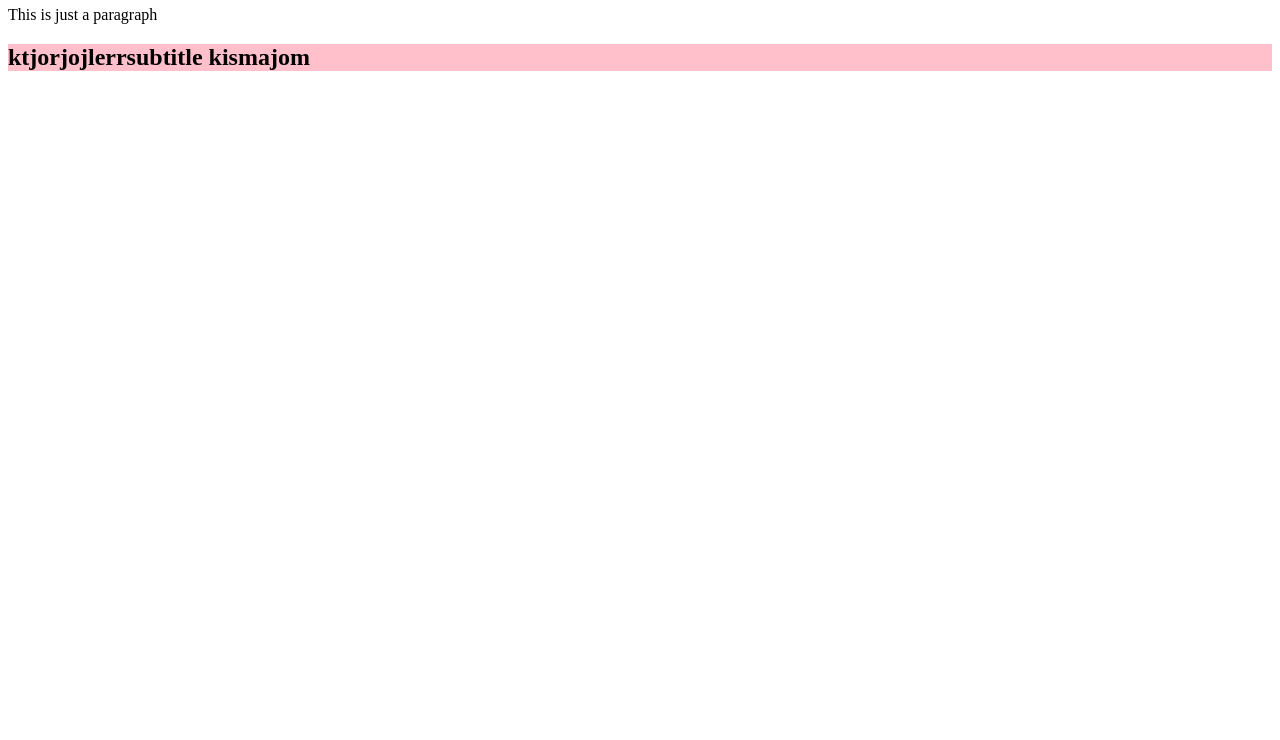
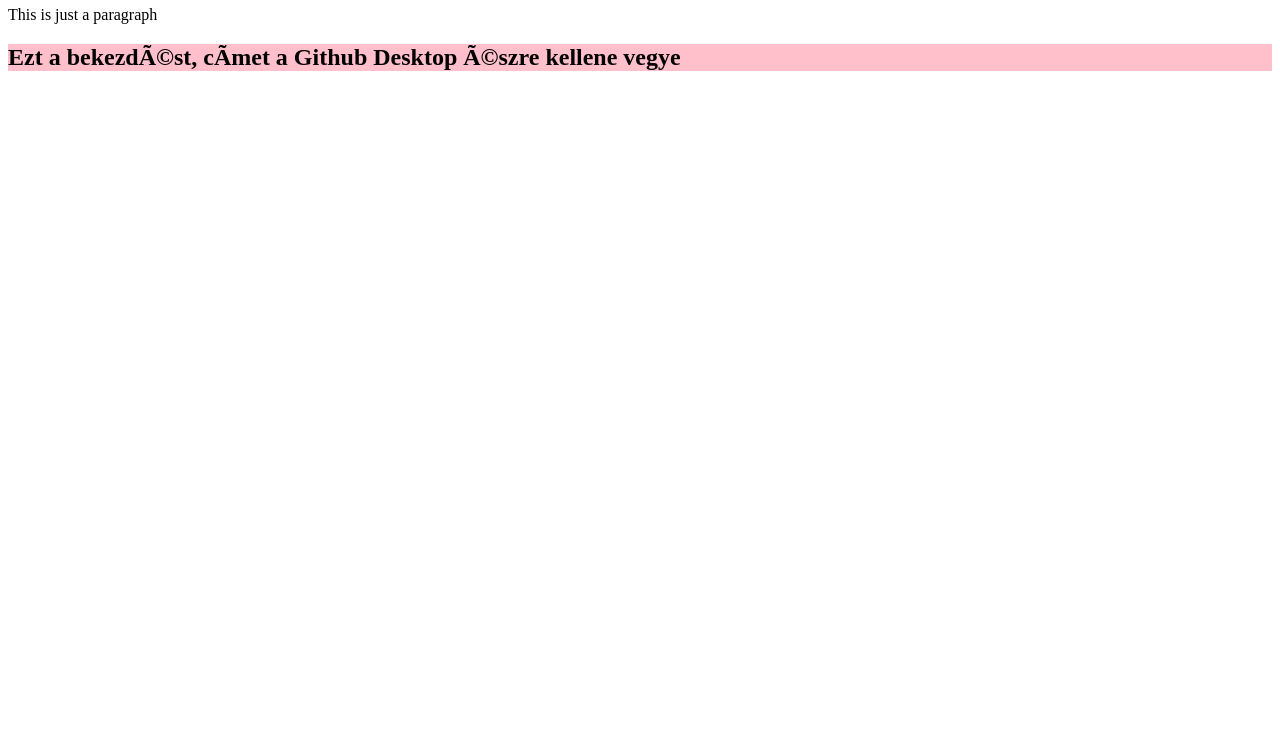
Before and after one commit to treszter/stayathome-example, a plain HTML site: page first-example/index.html in a window 1280 px wide. Shown: the part 60-800 px from the top of the page. Drawn offline with Linux system fonts and the light colour scheme.

Commit message:
replace a header

```diff
--- a/first-example/index.html
+++ b/first-example/index.html
@@ -7,7 +7,7 @@
     <body>
         <h1>Title of my awesome website</h1>
         <p>This is just a paragraph</p>
-<h2>ktjorjojlerrsubtitle kismajom </h2>
+<h2>Ezt a bekezdést, címet a Github Desktop észre kellene vegye </h2>
     </body>
 </html>
 
```
